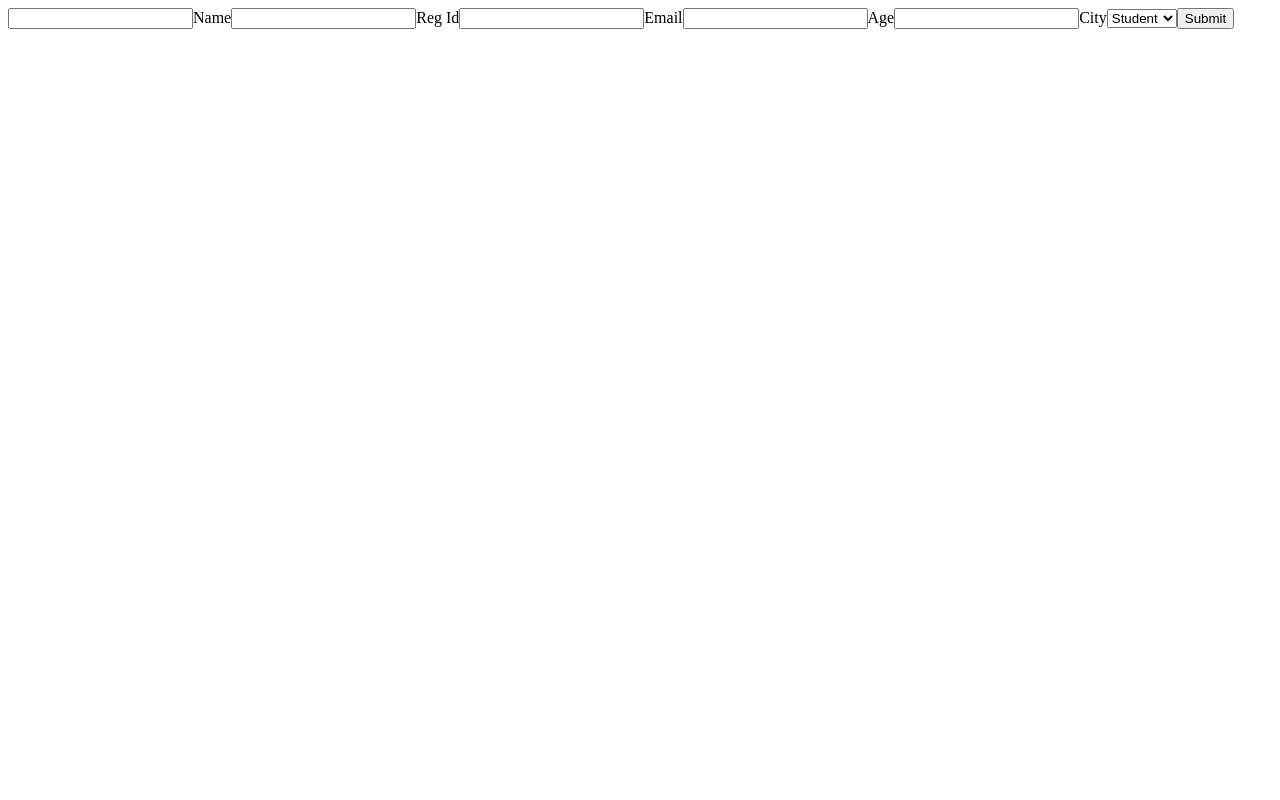
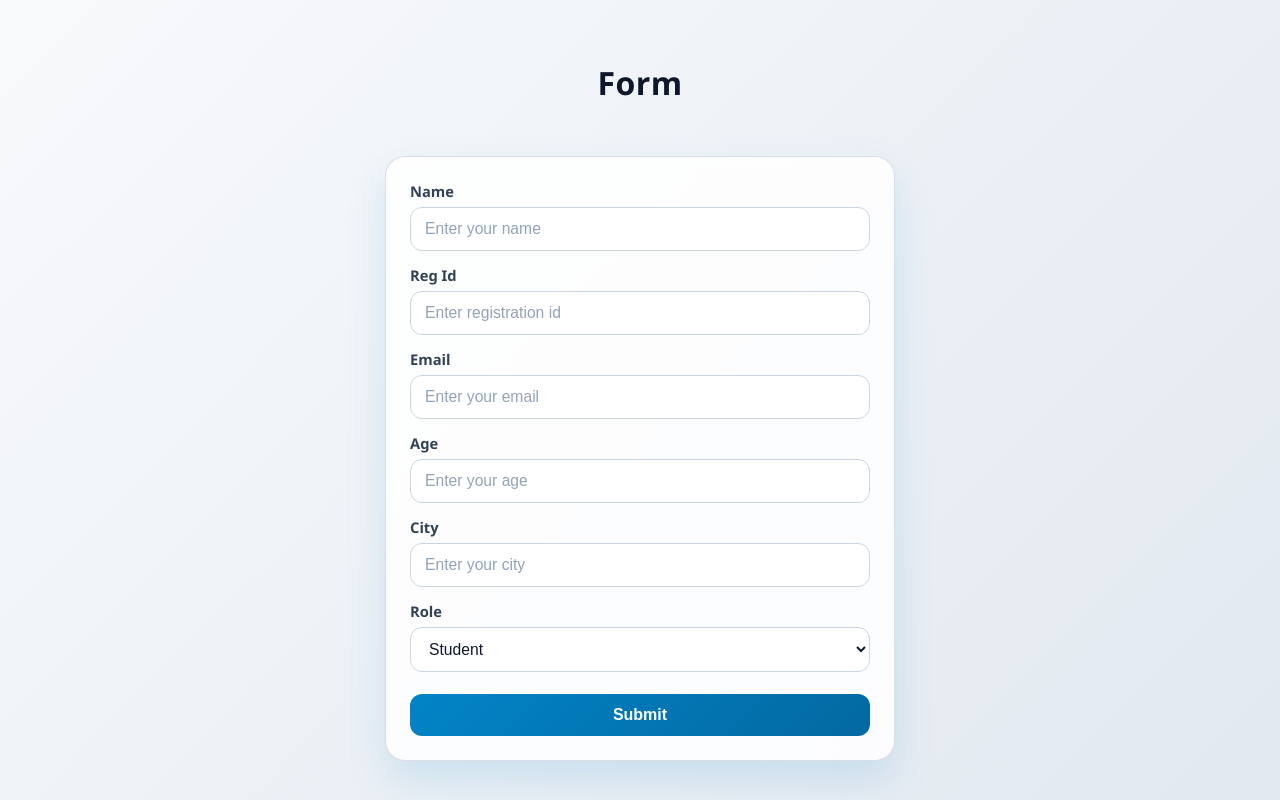
Before and after one commit to aryansinghh1/MERN-Rev, a React (Vite) app in the folder React/Form/: page / in a window 1280 px wide. Built offline with nearby package versions, Linux system fonts and the light colour scheme.

Commit message:
styling the input box

```diff
--- a/React/Form/components/Inputs.jsx
+++ b/React/Form/components/Inputs.jsx
@@ -1,18 +1,43 @@
 function Inputs(){
     return(
         <>
-        <form action="">
-            <input type="text" />Name
-            <input type="Number" />Reg Id
-            <input type="email" />Email
-            <input type="number" />Age
-            <input type="text" />City
-            <select name="" id="">
-                <option value="">Student</option>
-                <option value="">Scholer</option>
-                <option value="">Teacher</option>
+        <h1 className="form-title">Form</h1>
+        <form className="student-form" action="">
+            <label className="field">
+                <span>Name</span>
+                <input className="form-input" type="text" placeholder="Enter your name" />
+            </label>
+
+            <label className="field">
+                <span>Reg Id</span>
+                <input className="form-input" type="number" placeholder="Enter registration id" />
+            </label>
+
+            <label className="field">
+                <span>Email</span>
+                <input className="form-input" type="email" placeholder="Enter your email" />
+            </label>
+
+            <label className="field">
+                <span>Age</span>
+                <input className="form-input" type="number" placeholder="Enter your age" />
+            </label>
+
+            <label className="field">
+                <span>City</span>
+                <input className="form-input" type="text" placeholder="Enter your city" />
+            </label>
+
+            <label className="field">
+                <span>Role</span>
+                <select className="form-input" name="role" id="role">
+                <option value="student">Student</option>
+                <option value="scholar">Scholar</option>
+                <option value="teacher">Teacher</option>
             </select>
-            <button type="submit">Submit</button>
+            </label>
+
+            <button className="submit-btn" type="submit">Submit</button>
         </form>
       </>
     )
--- a/React/Form/src/App.css
+++ b/React/Form/src/App.css
@@ -182,3 +182,101 @@
     border-right-color: var(--border);
   }
 } */
+
+:root {
+  --bg-start: #f8fafc;
+  --bg-end: #e2e8f0;
+  --text-main: #0f172a;
+  --text-muted: #334155;
+  --field-bg: #ffffff;
+  --field-border: #cbd5e1;
+  --field-focus: #0ea5e9;
+  --button-start: #0284c7;
+  --button-end: #0369a1;
+}
+
+body {
+  margin: 0;
+  min-height: 100vh;
+  font-family: "Segoe UI", Tahoma, Geneva, Verdana, sans-serif;
+  color: var(--text-main);
+  background: linear-gradient(135deg, var(--bg-start), var(--bg-end));
+}
+
+#root {
+  min-height: 100vh;
+  display: grid;
+  place-items: center;
+  padding: 24px;
+  box-sizing: border-box;
+}
+
+.student-form {
+  width: min(460px, 100%);
+  background: rgba(255, 255, 255, 0.85);
+  backdrop-filter: blur(6px);
+  border: 1px solid rgba(148, 163, 184, 0.35);
+  border-radius: 20px;
+  box-shadow: 0 18px 40px rgba(2, 132, 199, 0.14);
+  padding: 24px;
+  display: grid;
+  gap: 14px;
+}
+
+.form-title {
+  text-align: center;
+  letter-spacing: 0.4px;
+}
+
+.field {
+  display: grid;
+  gap: 6px;
+  text-align: left;
+}
+
+.field span {
+  font-size: 0.92rem;
+  color: var(--text-muted);
+  font-weight: 600;
+}
+
+.form-input {
+  width: 100%;
+  box-sizing: border-box;
+  padding: 12px 14px;
+  border: 1.5px solid var(--field-border);
+  border-radius: 12px;
+  background-color: var(--field-bg);
+  color: var(--text-main);
+  font-size: 0.98rem;
+  outline: none;
+  transition: border-color 0.2s ease, box-shadow 0.2s ease, transform 0.15s ease;
+}
+
+.form-input::placeholder {
+  color: #94a3b8;
+}
+
+.form-input:focus {
+  border-color: var(--field-focus);
+  box-shadow: 0 0 0 4px rgba(14, 165, 233, 0.18);
+  transform: translateY(-1px);
+}
+
+.submit-btn {
+  margin-top: 8px;
+  border: none;
+  border-radius: 12px;
+  padding: 12px 16px;
+  font-size: 1rem;
+  font-weight: 700;
+  color: #ffffff;
+  cursor: pointer;
+  background: linear-gradient(135deg, var(--button-start), var(--button-end));
+  transition: transform 0.15s ease, box-shadow 0.2s ease;
+}
+
+.submit-btn:hover {
+  transform: translateY(-1px);
+  box-shadow: 0 10px 20px rgba(3, 105, 161, 0.28);
+}
```
